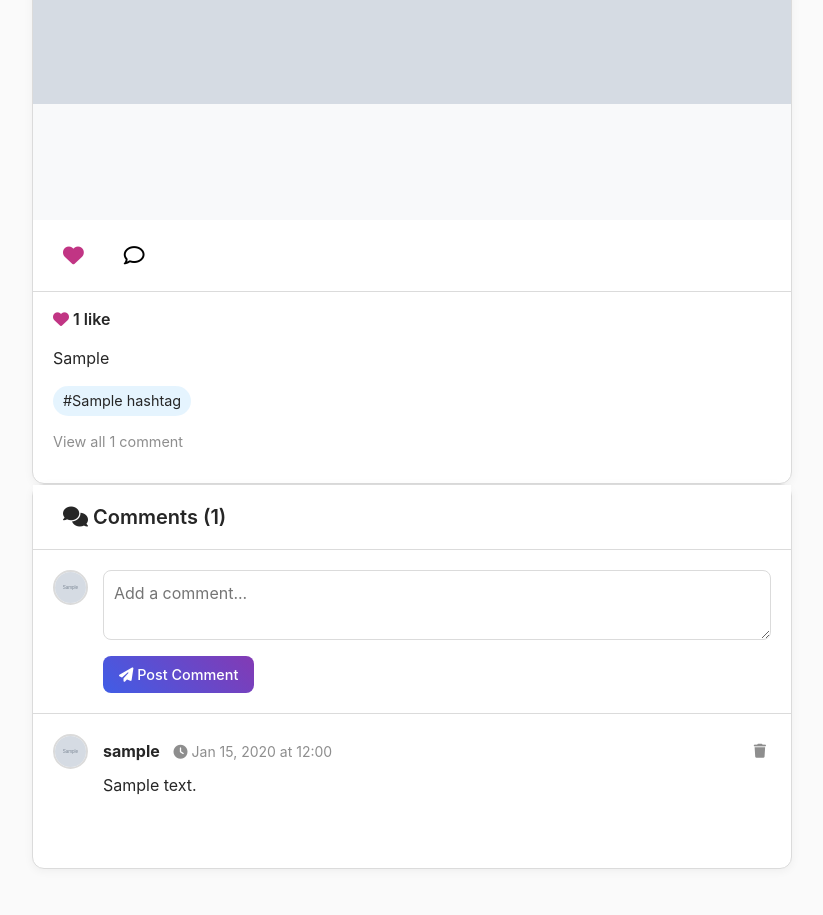
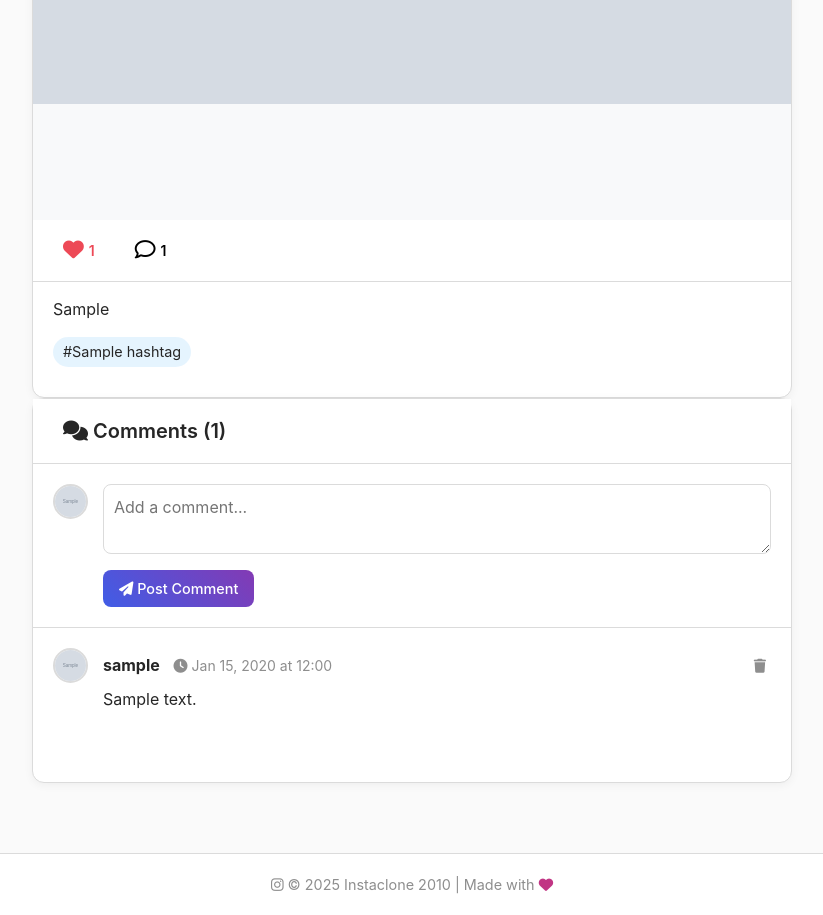
Before and after one commit to Arch0998/django-instaclone-2010, a Django app: page /posts/1/ in a window 1280 px wide. Shown: the part 765-1680 px from the top of the page, without its empty margins (228-1051 px from the left). After the commit the page ends 1659 px from the top, so only its background shows below. Run offline with Django 5.2, Linux system fonts and the light colour scheme; a user stored in the database is signed in; tables that the repository leaves empty hold one stand-in row (values such as "Sample post"); grey boxes marked "Sample" are stand-in pictures.

Commit message:
Enhance like button functionality and styling updates

```diff
--- a/static/css/post_detail.css
+++ b/static/css/post_detail.css
@@ -84,6 +84,8 @@
     padding: 5px 10px;
     cursor: pointer;
     transition: all 0.3s ease;
+    display: flex;
+    align-items: center;
 }
 
 .like-btn {
@@ -91,7 +93,17 @@
 }
 
 .like-btn.liked {
-    color: var(--ig-pink);
+    color: #ed4956 !important;
+}
+
+.like-btn.liked:hover {
+    color: #ed4956 !important;
+}
+
+.count-badge {
+    font-size: 14px;
+    margin-left: 5px;
+    font-weight: 600;
 }
 
 .action-btn:hover {
@@ -121,7 +133,7 @@
 }
 
 .post-caption-container {
-    margin: 0 0 15px 0;
+    margin: 0 0 0 0;
     color: var(--ig-text-primary);
 }
 
--- a/templates/posts/post_detail.html
+++ b/templates/posts/post_detail.html
@@ -62,31 +62,29 @@
           <button id="like-btn" onclick="toggleLike({{ post.pk }})"
                   class="action-btn like-btn {% if is_liked %}liked{% endif %}">
             <i class="{% if is_liked %}fas{% else %}far{% endif %} fa-heart"></i>
+            {% if post.likes.count > 0 %}
+              <span class="count-badge">{{ post.likes.count }}</span>
+            {% endif %}
           </button>
         {% else %}
           <button class="action-btn">
             <i class="far fa-heart"></i>
+            {% if post.likes.count > 0 %}
+              <span class="count-badge">{{ post.likes.count }}</span>
+            {% endif %}
           </button>
         {% endif %}
         <button class="action-btn" onclick="document.querySelector('textarea[name=content]').focus()">
           <i class="far fa-comment"></i>
+          {% if comments.count > 0 %}
+            <span class="count-badge">{{ comments.count }}</span>
+          {% endif %}
         </button>
         <div class="actions-right">
         </div>
       </div>
 
       <div class="post-info-section">
-        <p id="likes-count" class="likes-count">
-          {% if post.likes.count > 0 %}
-            <i class="fas fa-heart likes-icon"></i>
-            <span>{{ post.likes.count }}</span>
-            like
-            {{ post.likes.count|pluralize }}
-          {% else %}
-            <span class="likes-empty">Be the first to like this post</span>
-          {% endif %}
-        </p>
-
         {% if post.caption %}
           <p class="post-caption-container" id="post-caption">
             {{ post.caption|linebreaks }}
@@ -104,11 +102,6 @@
           </div>
         {% endif %}
 
-        {% if comments.count > 0 %}
-          <p class="comments-summary">
-            View all {{ comments.count }} comment{{ comments.count|pluralize }}
-          </p>
-        {% endif %}
       </div>
     </div>
 
@@ -211,6 +204,7 @@
           const btn = document.getElementById('like-btn');
           const icon = btn.querySelector('i');
           const likesCount = document.getElementById('likes-count');
+          const countBadge = btn.querySelector('.count-badge');
 
           try {
               const response = await fetch(`/posts/${postId}/like/`, {
@@ -225,17 +219,29 @@
 
               if (data.success) {
                   if (data.is_liked) {
-                      btn.style.color = 'var(--ig-pink)';
+                      btn.classList.add('liked');
                       icon.className = 'fas fa-heart';
                   } else {
-                      btn.style.color = 'var(--ig-text-primary)';
+                      btn.classList.remove('liked');
                       icon.className = 'far fa-heart';
                   }
 
                   if (data.likes_count > 0) {
-                      likesCount.innerHTML = `<i class="fas fa-heart" style="color: var(--ig-pink);"></i> <span>${data.likes_count}</span> like${data.likes_count !== 1 ? 's' : ''}`;
+                      likesCount.innerHTML = `<i class="fas fa-heart likes-icon"></i> <span>${data.likes_count}</span> like${data.likes_count !== 1 ? 's' : ''}`;
+
+                      if (countBadge) {
+                          countBadge.textContent = data.likes_count;
+                      } else {
+                          const newCountBadge = document.createElement('span');
+                          newCountBadge.className = 'count-badge';
+                          newCountBadge.textContent = data.likes_count;
+                          btn.appendChild(newCountBadge);
+                      }
                   } else {
-                      likesCount.innerHTML = '<span style="color: var(--ig-text-secondary);">Be the first to like this post</span>';
+                      likesCount.innerHTML = '<span class="likes-empty">Be the first to like this post</span>';
+                      if (countBadge) {
+                          countBadge.remove();
+                      }
                   }
               }
           } catch (error) {
```
